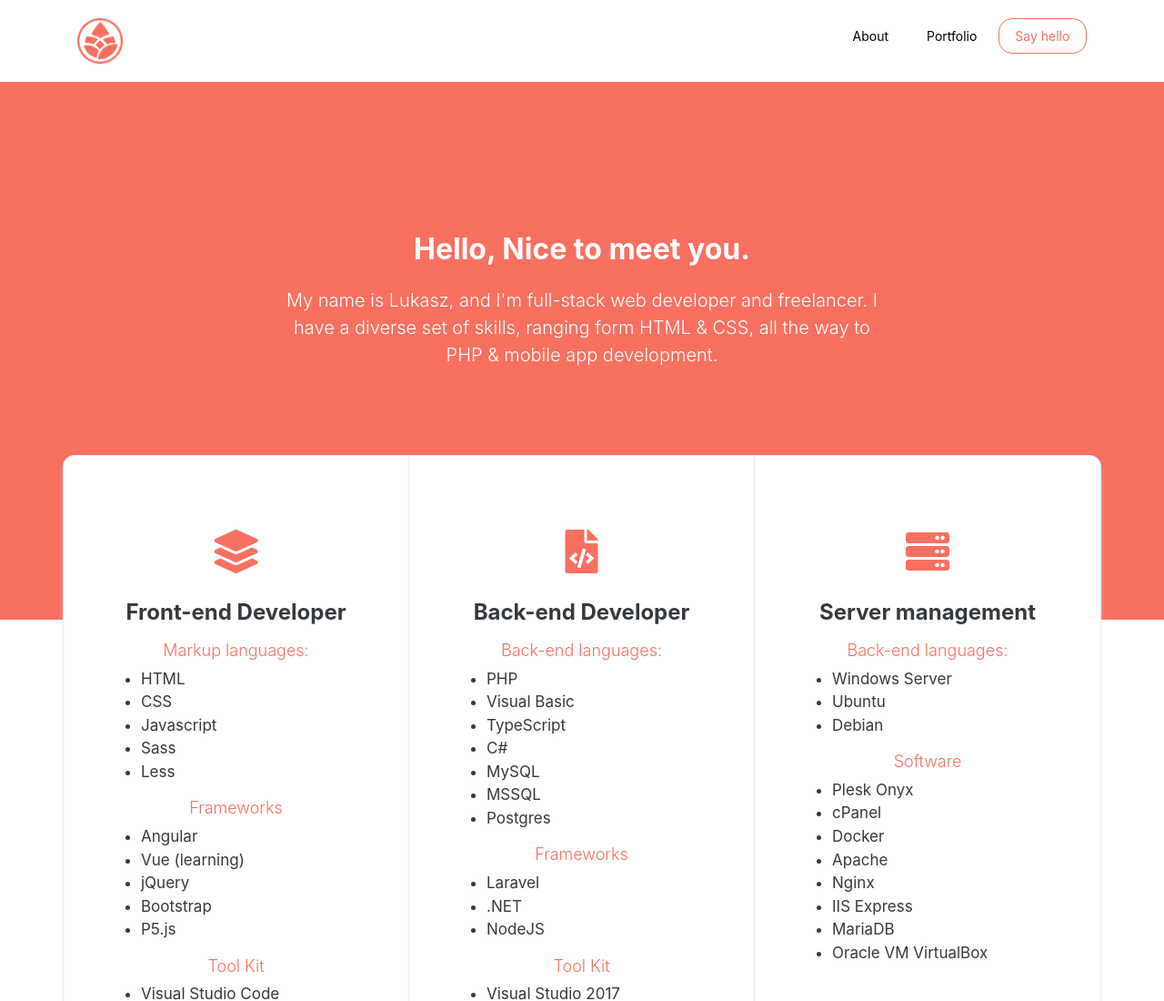
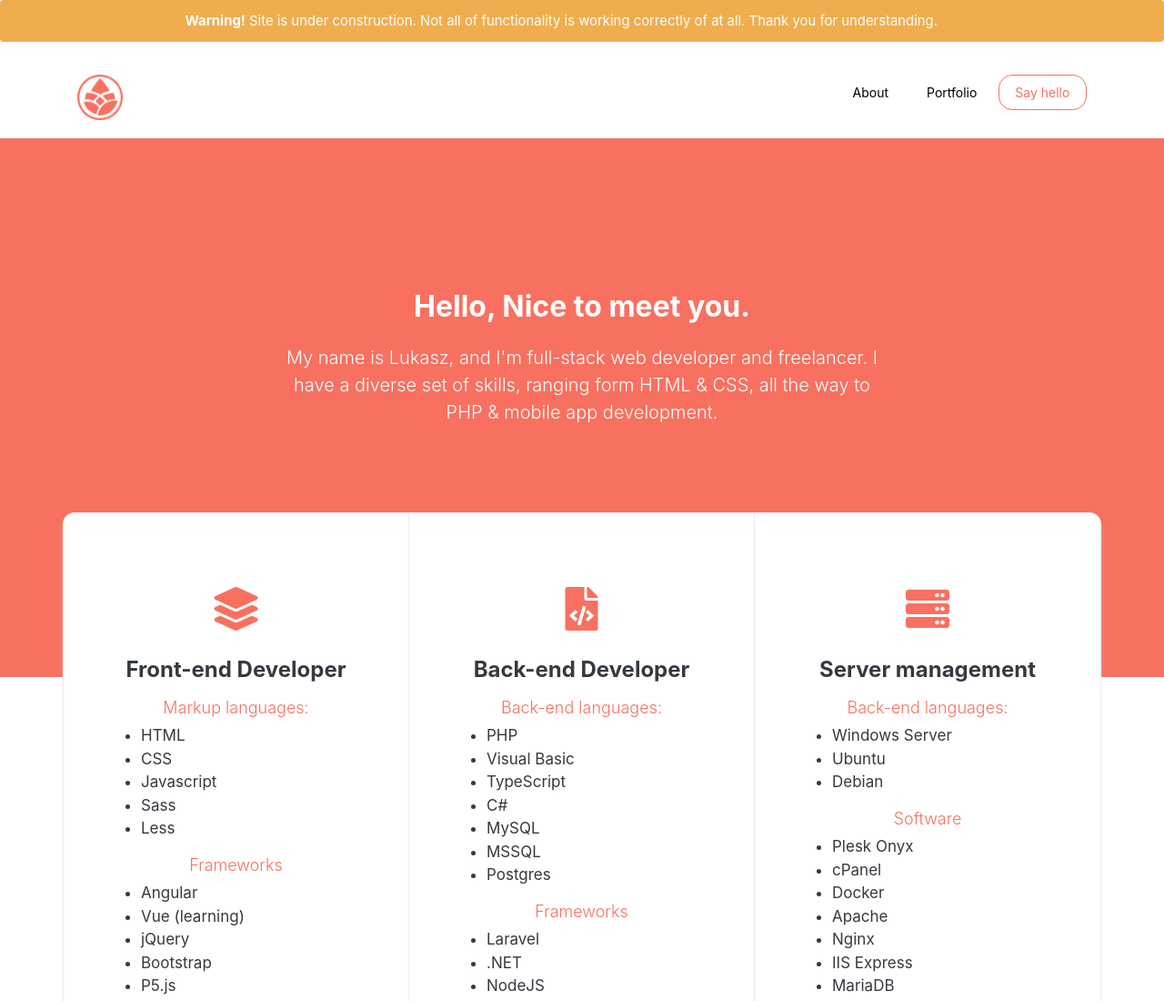
Before and after one commit to VerusLucian/portfolio, a plain HTML site: page index.html in a window 1280 px wide. Shown: the top 1100 px of the page at 91% size. Drawn offline with nearby package versions, Linux system fonts and the light colour scheme.

Commit message:
Alert under construction

```diff
--- a/index.html
+++ b/index.html
@@ -22,6 +22,13 @@
   <!--[if IE]>
     <p class="browserupgrade">You are using an <strong>outdated</strong> browser. Please <a href="https://browsehappy.com/">upgrade your browser</a> to improve your experience and security.</p>
   <![endif]-->
+
+  <div class="alert alert-dismissible alert-warning">
+    <p class="mb-0 text-center">
+    <b>Warning!</b> Site is under construction. Not all of functionality is working correctly of at all. Thank you for
+    understanding.
+    </p>
+  </div>
 
   <!-- Site content -->
   <nav>
```
